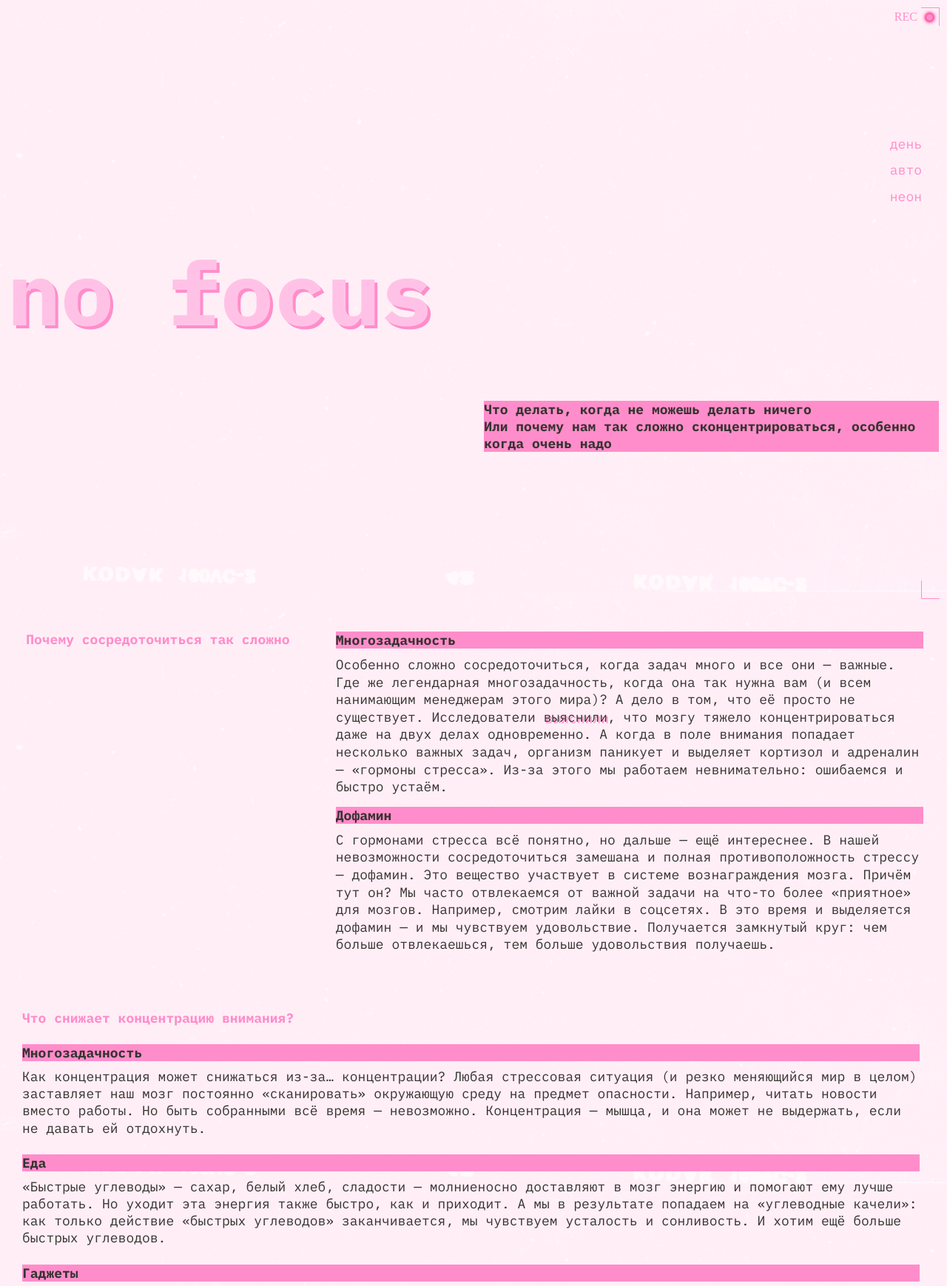
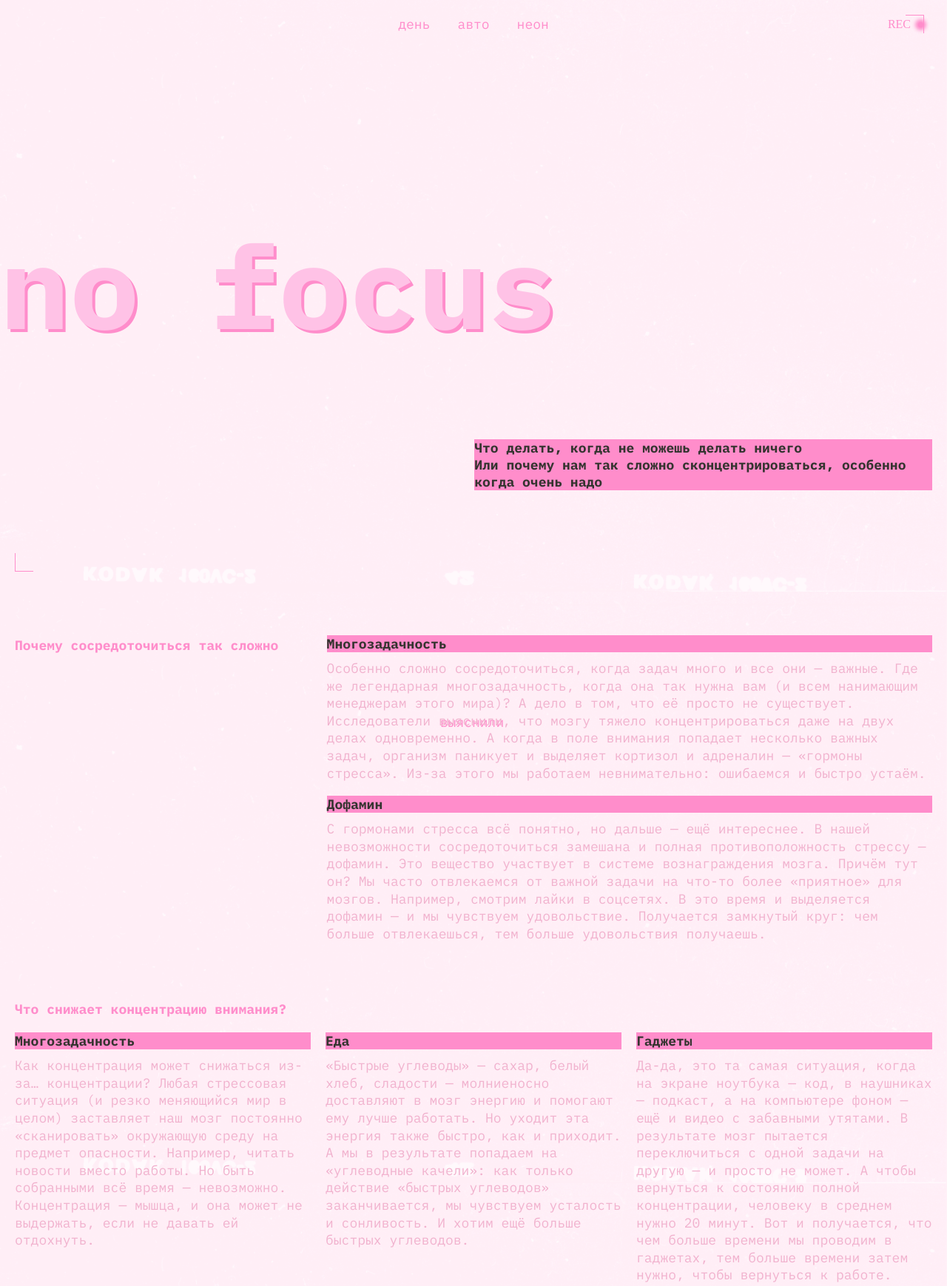
Before and after one commit to Genya1501/slozhno-sosredotochitsya, a plain HTML site: page index.html in a window 1280 px wide. Shown: the top 1739 px of the page at 74% size. Drawn offline with Linux system fonts and the light colour scheme.

Commit message:
Сложно сосредоточиться

```diff
--- a/index.html
+++ b/index.html
@@ -18,13 +18,7 @@
   </head>
   <body class="page">
     <header class="header decorated-zone">
-      <div class="assd">
-        <div class="text">REC</div>
-        <div class="square">
-          <div class="circle"></div>
-        </div>
-      </div>
-      </div>
+      <div class="decorative-rec-icon" aria-hidden="true">REC</div>
       <nav class="header__theme-menu">
         <ul class="header__theme-menu-list">
           <li class="header__theme-menu-item">
@@ -47,26 +41,19 @@
           </li>
         </ul>
       </nav>
-      <div class="asd">
-        <h1 class="header__heading">no focus</h1>
-      </div>
+      <h1 class="header__heading">no focus</h1>
       <p class="header__text">
-        Что делать, когда не можешь делать ничего <br>
+        Что делать, когда не можешь делать ничего <br />
         Или почему нам так сложно сконцентрироваться, особенно когда очень надо
       </p>
-      <div class="assd_two">
-        <div class="square__two">
-        </div>
     </header>
-    <main>
+    <main class="main__content">
       <section class="why">
-        <h2 class="why__heading h2-heading">Почему сосредоточиться так сложно</h2>
+        <h2 class="why__heading">Почему сосредоточиться так сложно</h2>
         <ul class="why__list">
           <li class="why__list-item">
-            <h3 class="why__list-title accent-background accent-text accent-text_bold">
-              Многозадачность
-            </h3>
-            <p class="why__list-text paragraph-text">
+            <h3 class="why__list-title">Многозадачность</h3>
+            <p class="why__list-text">
               Особенно сложно сосредоточиться, когда задач много и все они — важные. Где же
               легендарная многозадачность, когда она так нужна вам (и всем нанимающим менеджерам
               этого мира)? А дело в том, что её просто не существует. Исследователи
@@ -82,8 +69,8 @@
             </p>
           </li>
           <li class="why__list-item">
-            <h3 class="why__list-title accent-background accent-text accent-text_bold">Дофамин</h3>
-            <p class="why__list-text paragraph-text">
+            <h3 class="why__list-title">Дофамин</h3>
+            <p class="why__list-text">
               С гормонами стресса всё понятно, но дальше — ещё интереснее. В нашей невозможности
               сосредоточиться замешана и полная противоположность стрессу — дофамин. Это вещество
               участвует в системе вознаграждения мозга. Причём тут он? Мы часто отвлекаемся от
@@ -95,13 +82,11 @@
         </ul>
       </section>
       <section class="what">
-        <h2 class="what__heading h2-heading">Что снижает концентрацию внимания?</h2>
+        <h2 class="what__heading">Что снижает концентрацию внимания?</h2>
         <ul class="what__list">
           <li class="what__list-item">
-            <h3 class="what__list-title accent-background accent-text accent-text_bold">
-              Многозадачность
-            </h3>
-            <p class="what__list-text paragraph-text">
+            <h3 class="what__list-title">Многозадачность</h3>
+            <p class="what__list-text">
               Как концентрация может снижаться из-за… концентрации? Любая стрессовая ситуация (и
               резко меняющийся мир в целом) заставляет наш мозг постоянно «сканировать» окружающую
               среду на предмет опасности. Например, читать новости вместо работы. Но быть собранными
@@ -110,8 +95,8 @@
             </p>
           </li>
           <li class="what__list-item">
-            <h3 class="what__list-title accent-background accent-text accent-text_bold">Еда</h3>
-            <p class="what__list-text paragraph-text">
+            <h3 class="what__list-title">Еда</h3>
+            <p class="what__list-text">
               «Быстрые углеводы» — сахар, белый хлеб, сладости — молниеносно доставляют в мозг
               энергию и помогают ему лучше работать. Но уходит эта энергия также быстро, как и
               приходит. А мы в результате попадаем на «углеводные качели»: как только действие
@@ -120,8 +105,8 @@
             </p>
           </li>
           <li class="what__list-item">
-            <h3 class="what__list-title accent-background accent-text accent-text_bold">Гаджеты</h3>
-            <p class="what__list-text paragraph-text">
+            <h3 class="what__list-title">Гаджеты</h3>
+            <p class="what__list-text">
               Да-да, это та самая ситуация, когда на экране ноутбука — код, в наушниках — подкаст, а
               на компьютере фоном — ещё и видео с забавными утятами. В результате мозг пытается
               переключиться с одной задачи на другую — и просто не может. А чтобы вернуться к
@@ -133,19 +118,15 @@
         </ul>
       </section>
       <section class="how">
-        <h2 class="how__heading h2-heading">
+        <h2 class="how__heading">
           Как концентрироваться лучше, чем золотая рыбка (то есть дольше трёх секунд)
         </h2>
         <div class="how__list-container">
-          <h3 class="how__list-heading accent-background accent-text accent-text_bold">
-            5 простых (на самом деле не очень) советов
-          </h3>
+          <h3 class="how__list-heading">5 простых (на самом деле не очень) советов</h3>
           <ul class="how__list">
             <li class="how__list-item">
-              <h4 class="how__list-title accent-background accent-text">
-                Представьте небо и облака
-              </h4>
-              <p class="how__list-text paragraph-text">
+              <h4 class="how__list-title">Представьте небо и облака</h4>
+              <p class="how__list-text">
                 Или листья в ручье. Тут дело в лёгкой медитации, которая помогает успокоиться. Ведь
                 часто именно тревожные мысли о сложных задачах как раз и мешают эти сложные задачи
                 делать. В такие моменты можно закрыть глаза и представить, что чистое небо — это вы,
@@ -155,8 +136,8 @@
               </p>
             </li>
             <li class="how__list-item">
-              <h4 class="how__list-title accent-background accent-text">Включите музыку</h4>
-              <p class="how__list-text paragraph-text">
+              <h4 class="how__list-title">Включите музыку</h4>
+              <p class="how__list-text">
                 Но не любую, и не любимую. Любимая может быть связана с сильными положительными
                 эмоциями, которые тоже очень сильно отвлекают. Подойдёт тихая, спокойная,
                 умеренно-ритмичная. Можно вообще попробовать включить плейлист в «белым шумом» или
@@ -164,8 +145,8 @@
               </p>
             </li>
             <li class="how__list-item">
-              <h4 class="how__list-title accent-background accent-text">Прогуляйтесь</h4>
-              <p class="how__list-text paragraph-text">
+              <h4 class="how__list-title">Прогуляйтесь</h4>
+              <p class="how__list-text">
                 Или даже пробегитесь. Лучше найти парк или лес: один эксперимент
                 <a
                   href="https://www.sciencedirect.com/science/article/abs/pii/S0272494415000328"
@@ -180,8 +161,8 @@
               </p>
             </li>
             <li class="how__list-item">
-              <h4 class="how__list-title accent-background accent-text">Хорошо ешьте</h4>
-              <p class="how__list-text paragraph-text">
+              <h4 class="how__list-title">Хорошо ешьте</h4>
+              <p class="how__list-text">
                 Мы — не ваша бабушка, но это правда важно. Выбирайте продукты, которые препятствуют
                 резким скачкам сахара в крови. Например, с высоким содержанием клетчатки: овощи,
                 ягоды, бобовые (нут, чечевица, фасоль), коричневый рис, хлеб из цельнозерновой
@@ -189,8 +170,8 @@
               </p>
             </li>
             <li class="how__list-item">
-              <h4 class="how__list-title accent-background accent-text">Читайте</h4>
-              <p class="how__list-text paragraph-text">
+              <h4 class="how__list-title">Читайте</h4>
+              <p class="how__list-text">
                 Настоящие бумажные книги. Это правда помогает с концентрацией: чтобы прочитать пост
                 в соцсети, достаточно нескольких минут или даже секунд. А вот интересная книга
                 способна затянуть и на несколько часов и круто тренирует направленное внимание.
@@ -200,16 +181,12 @@
         </div>
       </section>
       <section class="gallery">
-        <h2
-          class="gallery__heading how__list-heading accent-background accent-text accent-text_bold"
-        >
-          А можно в картинках?
-        </h2>
+        <h2 class="gallery__heading">А можно в картинках?</h2>
         <ul class="gallery__list">
           <li class="gallery__list-item">
             <img
               src="images/sunset.png"
-              alt="Стилизованная картинка в фиолетовых тонах, изображающая закат, горы и море."
+              alt="Закат солнца на фоне гор"
               class="gallery__img"
               loading="lazy"
             />
@@ -217,7 +194,7 @@
           <li class="gallery__list-item">
             <img
               src="images/ice-cream.png"
-              alt="Стилизованная картинка с фиолетовым фоном, изображающая глубокую тарелку с мороженым. Каждый кусочек мороженого имеет смайлик с разными эмоциями."
+              alt="Тарелка с мороженным"
               class="gallery__img"
               loading="lazy"
             />
@@ -225,7 +202,7 @@
           <li class="gallery__list-item">
             <img
               src="images/tape.png"
-              alt="Стилизованная картинка в фиолетово-синих тонах, изображающая аудио касету и разные компьютерные ярлыки."
+              alt="Касета"
               class="gallery__img"
               loading="lazy"
             />
@@ -233,7 +210,7 @@
           <li class="gallery__list-item">
             <img
               src="images/books.png"
-              alt="Стилизованная картинка в светло-фиолетовых тонах, изображающая стопку книг и чашку кофе наверху."
+              alt="Книги с чашечкой кофе стоящей на книгах"
               class="gallery__img"
               loading="lazy"
             />
@@ -241,7 +218,7 @@
           <li class="gallery__list-item">
             <img
               src="images/street.png"
-              alt="Стилизованная картинка в светло-фиолетовых тонах, изображающая улицу."
+              alt="Улица"
               class="gallery__img"
               loading="lazy"
             />
@@ -250,7 +227,7 @@
       </section>
     </main>
     <footer class="footer decorated-zone">
-      <p class="footer__text accent-shadow-text">focus</p>
+      <p class="footer__text">focus</p>
     </footer>
     <script src="./scripts/script.js"></script>
   </body>
--- a/styles/dark.css
+++ b/styles/dark.css
@@ -11,11 +11,6 @@
   --color-h1-dark: #db00ff;
   --text-color-dark-main: #f1b2ce;
   --button-hover-clr: #ff007066;
-  --heading-clr: #ff0070;
-  --decorative-bracket-clr: #ff0070;
-  --menu-clr: #ff0070;
-  --headers-clr: #ff0070;
-  --rec-decoration-clr: #ff0070;
   --cover-image: url(../images/cover-image-dark.png);
 }
 @media (prefers-color-scheme: dark) {
@@ -25,11 +20,6 @@
     --accent-heading-clr: #db00ff;
     --text-clr: #f1b2ce;
     --button-hover-clr: #ff007066;
-    --heading-clr: #ff0070;
-    --decorative-bracket-clr: #ff0070;
-    --menu-clr: #ff0070;
-    --headers-clr: #ff0070;
-    --rec-decoration-clr: #ff0070;
     --cover-image: url(../images/cover-image-dark.png);
   }
 }
--- a/styles/light.css
+++ b/styles/light.css
@@ -9,11 +9,7 @@
   --accent-clr: #ff8dcb;
   --accent-clr-with-background: #353430;
   --accent-heading-clr: #ffc2e6;
-  --text-clr: #353430;
-  --decorative-bracket-clr: #353430;
-  --menu-clr: #353430;
   --rec-decoration-clr: transparent;
-  --heading-clr: #353430;
 }
 
 @media (prefers-color-scheme: light) {
@@ -22,10 +18,6 @@
     --accent-clr: #ff8dcb;
     --accent-clr-with-background: #353430;
     --accent-heading-clr: #ffc2e6;
-    --text-clr: #353430;
-    --decorative-bracket-clr: #353430;
-    --menu-clr: #353430;
     --rec-decoration-clr: transparent;
-    --heading-clr: #353430;
   }
 }
--- a/styles/style.css
+++ b/styles/style.css
@@ -6,7 +6,6 @@
   --text-clr: #f1b2ce;
   --button-hover-clr: #ff007066;
   --cover-image: url(../images/cover-image-dark.png);
-  --gap: 20px;
   --main-font: "IBM Plex mono";
   --accent-heading-fs-mobile: clamp(7.25rem, 7.0115rem + 1.0178vw, 7.5rem);
   --accent-heading-fs-desktop: clamp(7.5rem, 0.5625rem + 14.4531vw, 9.8125rem);
@@ -21,66 +20,53 @@
   background-size: cover;
   background-attachment: fixed;
 }
+.decorative-rec-icon {
+  position: absolute;
+  display: flex;
+  align-items: center;
+  gap: 10px;
+  margin: 4px 12px 0 0;
+  color: var(--accent-clr);
+  inset-inline-end: 0;
+  inset-block-start: 0;
+}
+
+.decorative-rec-icon::after {
+  content: "";
+  display: block;
+  border-radius: 50%;
+  inline-size: 7px;
+  block-size: 7px;
+  background-color: var(--accent-clr);
+  box-shadow: 0 0 5px 4px var(--accent-clr);
+}
 .header {
   position: relative;
   display: grid;
   height: 100vh;
   grid-template-rows: auto auto 1fr;
 }
-.asd {
+.decorated-zone::before {
+  content: "";
+  inset: 0 93%;
   position: absolute;
-  inset: 0;
-  display: flex;
-  align-items: center;
+  inline-size: 25px;
+  block-size: 25px;
+  border-top: 1px solid var(--accent-clr);
+  border-right: 1px solid var(--accent-clr);
 }
-.assd {
-  justify-content: end;
-  top: 0;
-  right: 0;
-  display: flex;
-}
-.text {
-  padding-top: 4px;
-  color: var(--accent-clr);
-}
-.square {
-  border-right: solid var(--accent-clr);
-  border-top: solid var(--accent-clr);
-  display: grid;
-  place-content: center;
-  margin-left: 5px;
-  width: 25.04px;
-  height: 25px;
-  border-width: 1px 1px 0px 0px;
-}
-.circle {
-  background-color: var(--accent-clr);
-  border-radius: 9999px;
-  width: 9px;
-  height: 9px;
-  left: 347px;
-  top: 18px;
-  box-shadow: 0px 0px 4px 2px #ff0070;
-}
-.assd_two {
-  bottom: 0;
-  right: 0;
-  display: flex;
-  justify-content: end;
-}
-.square__two {
-  width: 25.04px;
-  height: 25px;
-  border-width: 0px 0px 1px 1px;
-  border-style: solid;
-  border-color: var(--accent-clr);
-}
-.decorated-zone {
+.decorated-zone::after {
+  content: "";
+  inset: 91% 0 0 0;
+  position: absolute;
+  inline-size: 25px;
+  block-size: 25px;
+  border-bottom: 1px solid var(--accent-clr);
+  border-left: 1px solid var(--accent-clr);
 }
 .header__theme-menu {
-  margin-right: 9px;
+  margin: 66px 8px 0 0;
   justify-self: end;
-  margin-top: 38px;
 }
 .header__theme-menu-list {
   display: flex;
@@ -91,12 +77,30 @@
   color: var(--accent-clr);
   background-color: transparent;
   border: none;
+  padding: 2.5px 12px;
   font-family: var(--main-font);
   font-weight: 400;
   font-size: 1.125em;
   line-height: 1.125em;
   text-align: center;
   text-transform: lowercase;
+}
+.header__theme-menu-button:hover {
+  outline: 1px solid var(--button-hover-clr);
+}
+
+.header__theme-menu-button:focus {
+  outline: none;
+}
+
+.header__theme-menu-button:focus-visible {
+  border-bottom: 1px solid var(--accent-clr);
+  outline: none;
+}
+
+.header__theme-menu-button_active {
+  outline: 1px solid var(--menu-clr);
+  pointer-events: none;
 }
 .header__heading {
   color: var(--accent-heading-clr);
@@ -105,8 +109,7 @@
   line-height: 82.5%;
   text-shadow: 4px 4px 0 var(--accent-clr);
   font-family: var(--main-font);
-  /* margin: 65px 0 0 0; */
-  padding-bottom: 40px;
+  margin-top: 71px;
 }
 .header__text {
   color: var(--accent-clr-with-background);
@@ -114,9 +117,12 @@
   font-family: var(--main-font);
   line-height: 23px;
   align-self: end;
-  margin-bottom: 74px;
+  margin-bottom: 98px;
   font-weight: var(--bold);
   font-size: 18px;
+}
+.main__content {
+  margin-bottom: 40px;
 }
 .why {
   margin-top: 11px;
@@ -128,8 +134,8 @@
   font-weight: var(--bold);
   font-size: 18px;
 }
-.why__list {
-  margin-top: 17px;
+.why__list-item {
+  margin-top: 19px;
 }
 .why__list-title {
   font-family: var(--main-font);
@@ -146,7 +152,6 @@
   font-family: var(--main-font);
   font-weight: 400;
   line-height: 23.6px;
-  margin-bottom: 15px;
   font-size: 18px;
 }
 .accent-link {
@@ -154,7 +159,7 @@
   text-shadow: 2px 2px 0 var(--accent-clr);
 }
 .what {
-  margin-top: 48px;
+  margin-top: 47px;
 }
 .what__heading {
   font-family: var(--main-font);
@@ -163,21 +168,22 @@
   font-style: normal;
   font-size: 18px;
 }
-
+.what__list-item {
+  margin-top: 20px;
+}
 .what__list-title {
   font-family: var(--main-font);
   line-height: 23px;
   color: var(--accent-clr-with-background);
   background-color: var(--accent-clr);
   font-size: 18px;
-  margin-top: 24px;
 }
 .what__list-text {
   font-family: var(--main-font);
   font-weight: 400;
   line-height: 23.2px;
   color: var(--text-clr);
-  margin-top: 9px;
+  margin-top: 12px;
   font-size: 18px;
 }
 .how {
@@ -188,7 +194,6 @@
   font-family: var(--main-font);
   line-height: 23px;
   color: var(--accent-clr);
-  /* margin-bottom: 20px; */
 }
 .how__list-container {
   margin-top: 20px;
@@ -215,26 +220,32 @@
   color: var(--text-clr);
   font-family: var(--main-font);
   font-weight: 400;
-  line-height: 23px;
+  line-height: 129%;
   font-size: 18px;
-  margin-top: 15px;
+  margin-top: 13px;
 }
 .gallery {
-  margin-top: 52px;
+  margin-top: 49px;
+}
+.gallery__list {
+  margin-top: 10px;
+  display: flex;
+  flex-direction: column;
+  gap: 6px;
 }
 .gallery__img {
-  margin-top: 7px;
   object-fit: cover;
   width: 100%;
 }
 .footer {
+  position: relative;
   display: flex;
   justify-content: center;
-  align-items: center;
+  align-items: start;
   height: 100vh;
 }
 .footer__text {
-  padding-top: 50px;
+  margin-top: 282px;
   color: var(--accent-heading-clr);
   font-weight: var(--bold);
   font-size: var(--accent-heading-fs-mobile);
@@ -243,35 +254,42 @@
   font-family: var(--main-font);
 }
 @media (min-width: 768px) {
+  .page {
+    padding: 20px;
+  }
+  .decorated-zone::before {
+    inset: 0 96%;
+  }
   .header__theme-menu {
-    padding-top: 111px;
-    padding-right: 9px;
+    margin-top: 167px;
   }
   .header__heading {
-    padding-top: 10px;
+    margin: 177px 0 0 -20px;
   }
   .header__text {
-    margin-bottom: 174px;
+    margin-bottom: 204px;
     margin-right: 1px;
     justify-self: end;
-    width: 48.8%;
+    width: 49.9%;
+  }
+  .main__content {
+    margin-bottom: 79px;
   }
   .why {
+    gap: 20px;
     display: flex;
+    justify-content: space-between;
   }
   .why__heading {
-    width: 33%;
-    padding-top: 32px;
-    padding-left: 2%;
+    width: 29%;
+    margin-top: 32px;
   }
   .why__list {
-    flex: none;
-    width: 63%;
-    margin-left: 28px;
-    padding-top: 16px;
+    width: 65%;
+    margin-top: 11px;
   }
   .what {
-    padding: 13px 20px 0 20px;
+    margin-top: 77px;
   }
   .what__heading {
     width: 30.73vw;
@@ -280,7 +298,6 @@
     width: 94.79vw;
   }
   .how {
-    padding: 0 0 0 20px;
     display: flex;
     gap: 20px;
   }
@@ -293,14 +310,14 @@
     width: 61.46vw;
   }
   .gallery {
-    padding: 26px 0 0 17px;
+    margin-top: 77px;
   }
   .gallery__list {
     display: grid;
-    grid-template-columns: 1fr 1fr 1fr;
+    grid-template-columns: repeat(3, 1fr);
     row-gap: 16px;
     column-gap: 20px;
-    margin-block-start: 19px;
+    margin-block-start: 16px;
   }
 
   .gallery__list-item:nth-child(1) {
@@ -319,6 +336,72 @@
     grid-column: 2/4;
   }
   .gallery__img {
+    margin-top: 0;
     block-size: 100%;
   }
+  .footer__text {
+    margin-top: 445px;
+  }
 }
+@media (min-width: 1024px) {
+  .decorated-zone::before {
+    inset: 0 97.1%;
+  }
+  .header__heading {
+    margin-top: 277px;
+    font-size: 157px;
+  }
+  .header__text {
+    margin: 0 0 157px 0;
+  }
+  .header__theme-menu {
+    justify-self: center;
+    margin: 0;
+  }
+  .header__theme-menu-list {
+    flex-direction: row;
+  }
+  .why {
+    margin-top: 9px;
+  }
+  .why__list {
+    width: 66%;
+  }
+  .why__list-text {
+    margin-bottom: 18px;
+  }
+  .what {
+    margin-top: 61px;
+  }
+  .what__list {
+    display: grid;
+    grid-template-columns: 1fr 1fr 1fr;
+    gap: 20px;
+  }
+  .what__list-title {
+    width: 100%;
+  }
+  .what__list-text {
+    margin-top: 10px;
+    line-height: 131%;
+  }
+  .how {
+    margin-top: 51px;
+  }
+  .how__list-container {
+    width: 65.9%;
+  }
+  .how__list-text {
+    margin-top: 10px;
+  }
+  .how__list-item {
+    margin-top: 22px;
+  }
+  .gallery {
+    margin-top: 80px;
+  }
+  .footer__text {
+    font-size: 157px;
+    margin-top: 302px;
+  }
+}
--- a/styles/variables.css
+++ b/styles/variables.css
@@ -2,6 +2,15 @@
   Переменные для вашего проекта
   и их переопределение под различные устройства
 */
-:root {
-  --
+:root {--accent-clr: #ff0070;
+  --accent-clr-with-background: #000028;
+  --accent-heading-clr: #db00ff;
+  --text-clr: #f1b2ce;
+  --heading-clr: #ff0070;
+  --button-hover-clr: #ff007066;
+  --cover-image: url(../images/cover-image-dark.png);
+  --main-font: "IBM Plex mono";
+  --accent-heading-fs-mobile: clamp(7.25rem, 7.0115rem + 1.0178vw, 7.5rem);
+  --accent-heading-fs-desktop: clamp(7.5rem, 0.5625rem + 14.4531vw, 9.8125rem);
+  --bold: 700;
 }
```
